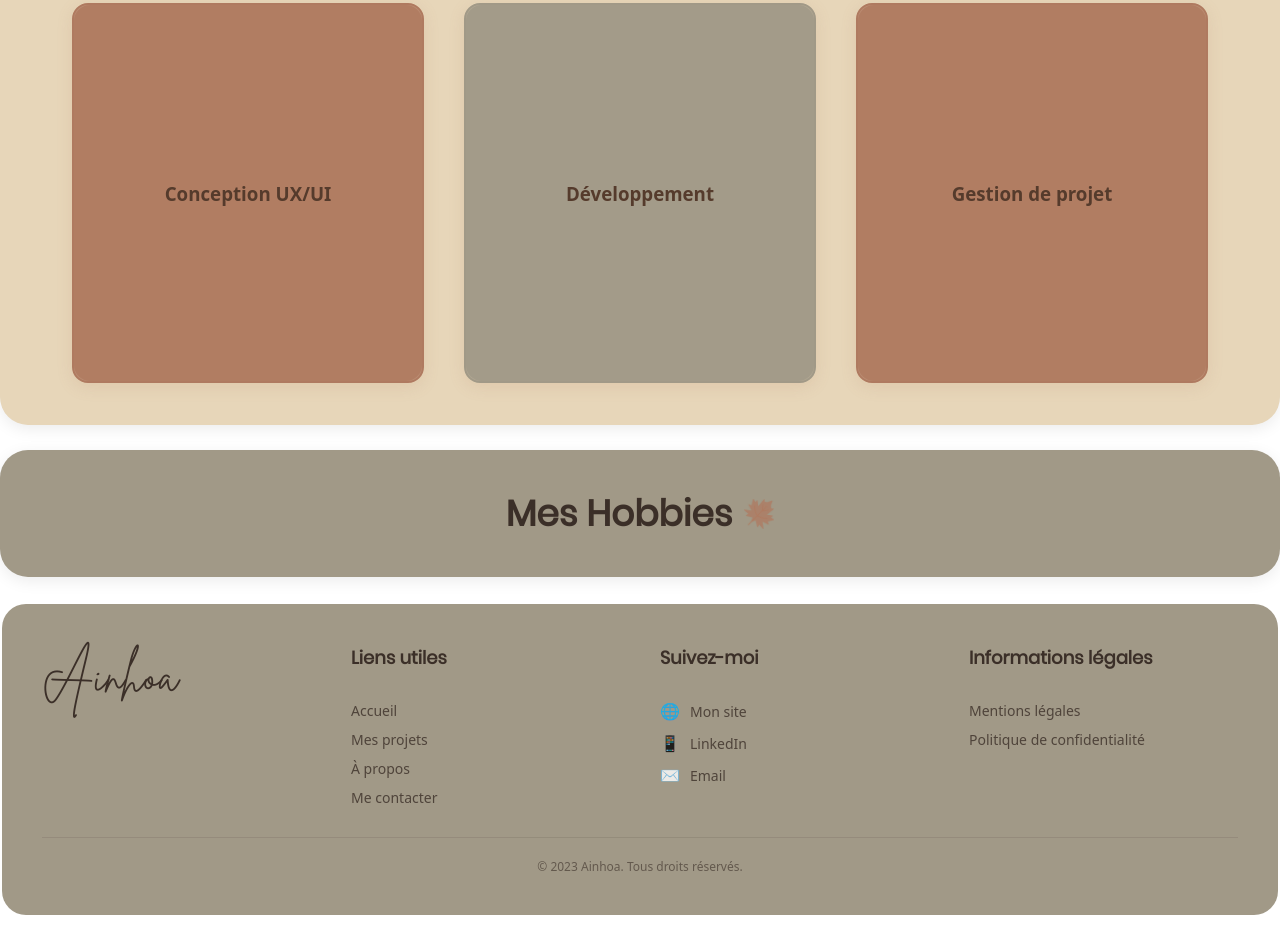
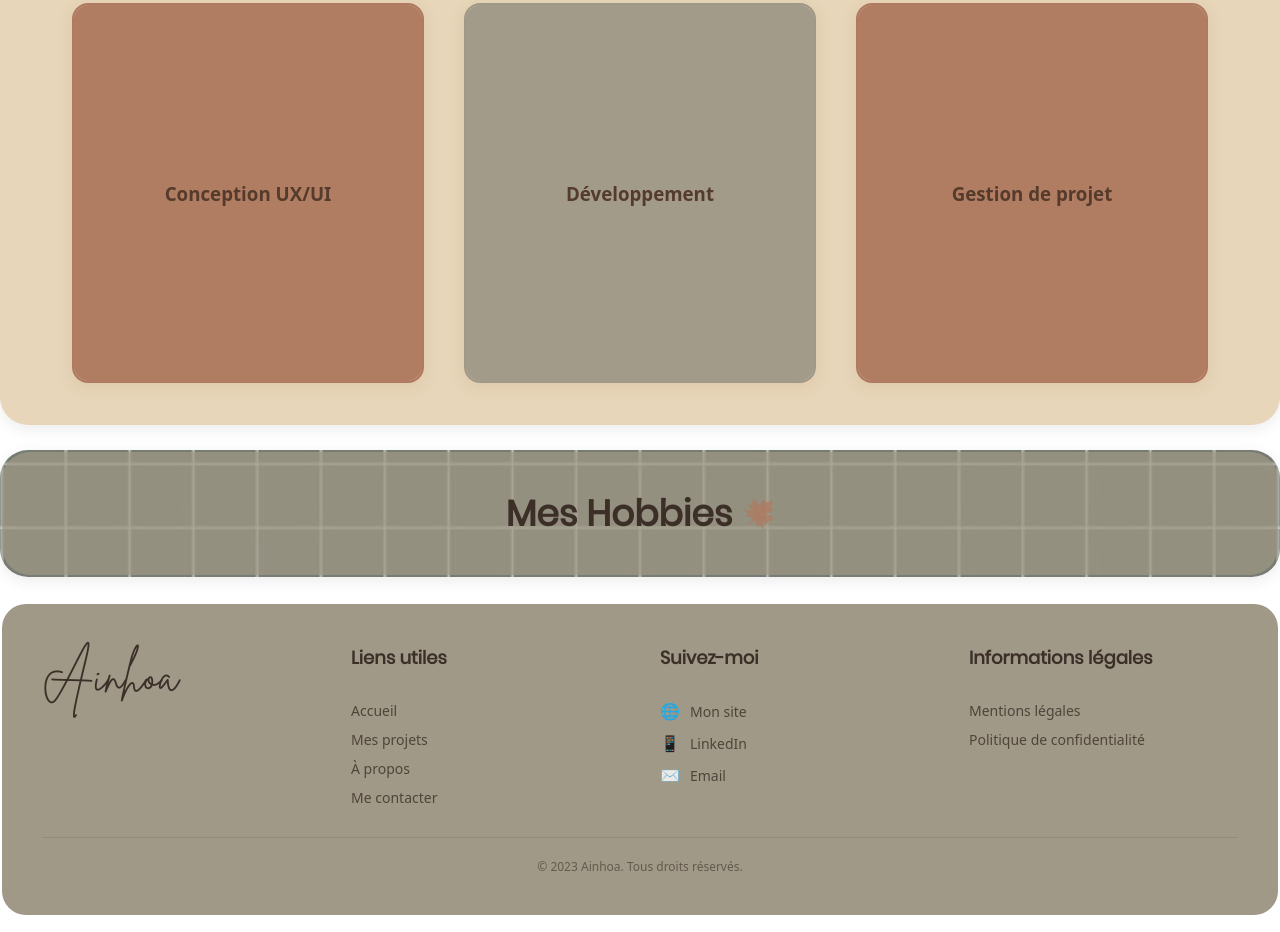
Before and after one commit to ainhoairiart/portfolio, a website built with webpack: page about.html in a window 1280 px wide. Shown: the part 2272-3204 px from the top of the page. Built offline with nearby package versions, Linux system fonts and the light colour scheme.

Commit message:
about mise a jour

```diff
--- a/about.html
+++ b/about.html
@@ -906,8 +906,21 @@
       padding: 40px 70px;
       border: 2px solid transparent;
       border-radius: var(--radius-xl);
-      background: #a19987;
+      background: url('assets/background-carreaux.jpg') center/cover;
       box-shadow: 0 4px 16px rgba(0, 0, 0, 0.08);
+      position: relative;
+    }
+
+    .section-hobbies::before {
+      content: '';
+      position: absolute;
+      top: 0;
+      left: 0;
+      right: 0;
+      bottom: 0;
+      background: rgba(161, 153, 135, 0.7);
+      border-radius: var(--radius-xl);
+      z-index: 1;
     }
 
     .hobbies-title {
@@ -921,6 +934,8 @@
       align-items: center;
       justify-content: center;
       gap: 12px;
+      position: relative;
+      z-index: 2;
     }
 
     .hobbies-title-icon {
```
